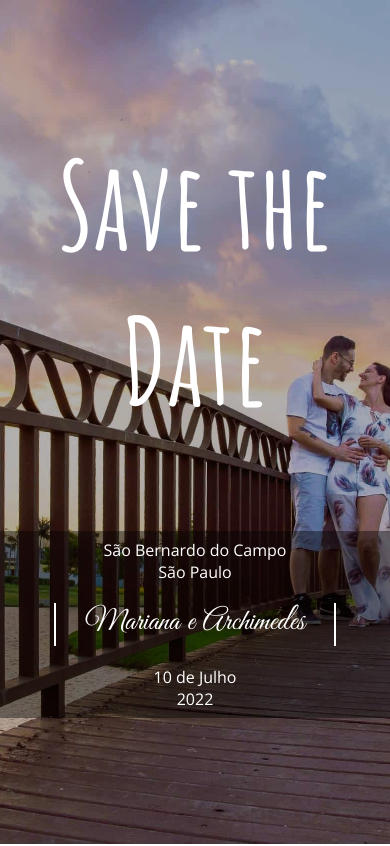
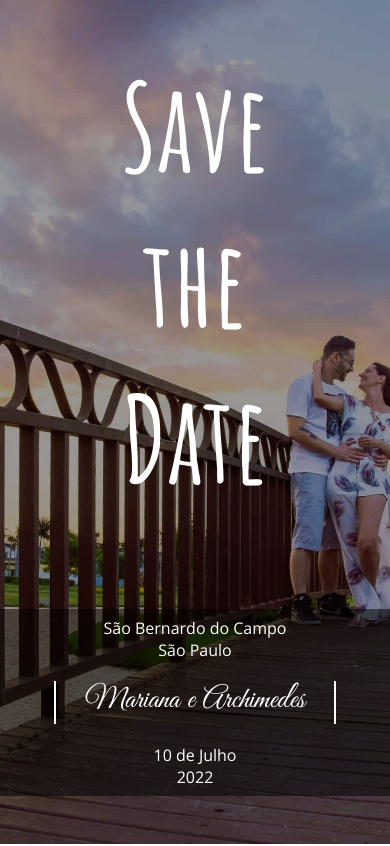
Before and after one commit to afagundes/casamento, a Next.js app: page / in a window 390 px wide. Shown: the top 846 px of the page. Built offline with nearby package versions, Linux system fonts and the light colour scheme.

Commit message:
mais ajustes de css para mobile

```diff
--- a/components/welcome/welcome.jsx
+++ b/components/welcome/welcome.jsx
@@ -4,7 +4,7 @@ const Welcome = () => {
     return (
         <section className={styles.welcome}>
             <div className={styles.container}>
-                <h1 className={styles.title}>Save the Date</h1>
+                <h1 className={styles.title}>Save <span className={styles.breakMobile}>the</span> Date</h1>
                 <div className={styles.bannerInfo}>
                     <span>
                         São Bernardo <span className={styles.mobileOnly}>do Campo</span><br />
--- a/components/welcome/welcome.module.css
+++ b/components/welcome/welcome.module.css
@@ -10,12 +10,17 @@
 .container {
     width: 100%;
     height: 100%;
-    background-color: rgba(0, 0, 0, 0.3);
+    background-color: rgba(0, 0, 0, 0.1);
     display: flex;
     flex-direction: column;
     align-items: center;
     justify-content: flex-end;
     padding-bottom: 80px;
+}
+
+.container h1 {
+    background-color: rgba(0, 0, 0, 0.5);
+    width: 100%;
 }
 
 .bannerInfo {
@@ -24,8 +29,9 @@
     align-items: center;
     justify-content: center;
     text-align: center;
-    background-color: rgba(0, 0, 0, 0.4);
+    background-color: rgba(0, 0, 0, 0.5);
     padding: 0.5rem;
+    padding-bottom: 2rem;
 }
 
 .bannerInfo > span {
@@ -78,11 +84,17 @@
     .container {
         padding-bottom: 0;
         justify-content: center;
+        background-color: rgba(0, 0, 0, 0.4);
+    }
+
+    .container h1 {
+        background-color: unset;
     }
 
     .bannerInfo {
         flex-direction: column;
         margin-top: 50px;
+        padding-bottom: 0.5rem;
     }
 
     .bannerInfoName {
@@ -94,4 +106,8 @@
         display: inline;
     }
 
+    .breakMobile {
+        display: block;
+    }
+
 }
```
